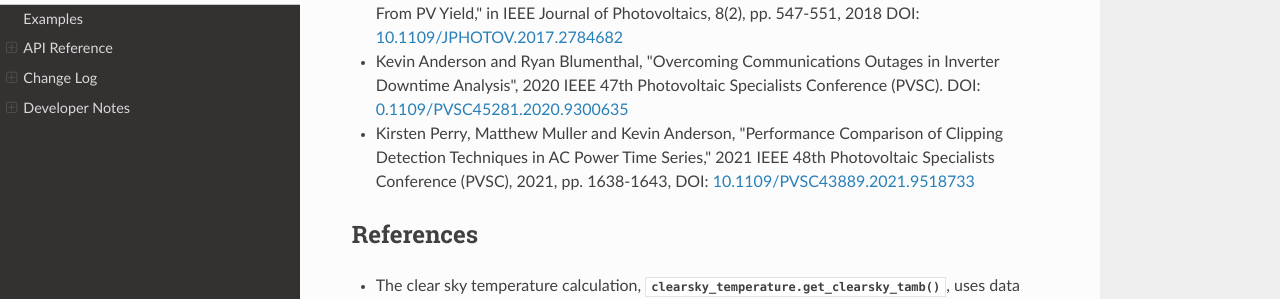
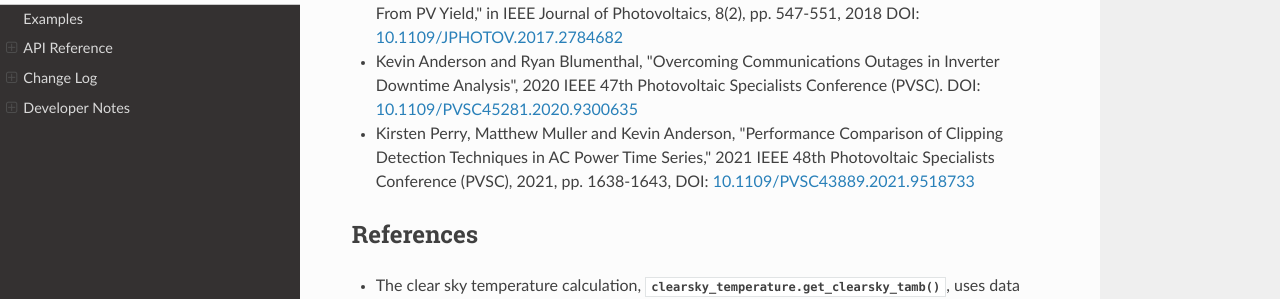
Before and after one commit to NREL/rdtools, a Sphinx documentation site: the page built from docs/sphinx/source/index.rst, in a window 1280 px wide and 900 px high, scrolled down 5874 px. Shown: the part 158-457 px from the top of the window. Built offline with Sphinx 7.4.7 and the Read the Docs theme 2.0.0, drawn with Linux system fonts in a browser that asks for light colours; pages that are not in the unit, such as notebooks, are missing from menus.

Commit message:
even more doi fixing

```diff
--- a/docs/sphinx/source/index.rst
+++ b/docs/sphinx/source/index.rst
@@ -261,7 +261,7 @@ appropriate:
 
 -  Kevin Anderson and Ryan Blumenthal, "Overcoming Communications Outages in
    Inverter Downtime Analysis", 2020 IEEE 47th Photovoltaic Specialists
-   Conference (PVSC). DOI: `0.1109/PVSC45281.2020.9300635 <https://doi.org/10.1109/PVSC45281.2020.9300635>`_
+   Conference (PVSC). DOI: `10.1109/PVSC45281.2020.9300635 <https://doi.org/10.1109/PVSC45281.2020.9300635>`_
 
 -  Kirsten Perry, Matthew Muller and Kevin Anderson, "Performance Comparison of Clipping
    Detection Techniques in AC Power Time Series," 2021 IEEE 48th Photovoltaic
```
Also changed, not shown: README.md (+1 -1 lines).
